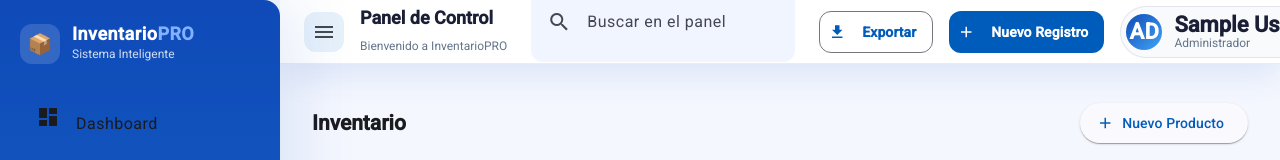
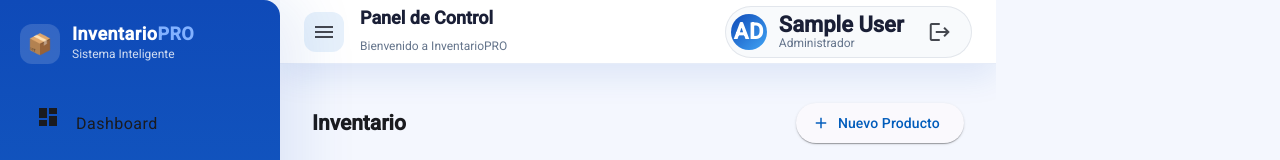
Before and after one commit to AntonioDazaF/Frontend-control-inventatio, an Angular app: page /inventory in a window 1280 px wide. Shown: the top 160 px of the page. Built offline with nearby package versions, Linux system fonts and the light colour scheme; no server answers; sample sign-in values are in the browser's storage.

Commit message:
Ensure reports chart aggregates all movements

```diff
--- a/src/app/reports/reports.component.ts
+++ b/src/app/reports/reports.component.ts
@@ -17,6 +17,9 @@ Chart.register(BarController, BarElement, CategoryScale, LinearScale, Title, Too
 })
 export class ReportsComponent implements OnInit {
   movimientosData: any[] = [];
+  private chart?: Chart;
+  private readonly pageSize = 100;
+  private movimientoIds = new Set<string>();
 
   constructor(private api: ApiService) {}
 
@@ -25,31 +28,116 @@ export class ReportsComponent implements OnInit {
   }
 
   cargarResumen(): void {
-    this.api.getMovimientos().subscribe({
+    this.movimientosData = [];
+    this.movimientoIds.clear();
+    if (this.chart) {
+      this.chart.destroy();
+      this.chart = undefined;
+    }
+
+    this.cargarPaginaMovimientos();
+  }
+
+  private cargarPaginaMovimientos(page: number = 0): void {
+    this.api.getMovimientos(page, this.pageSize).subscribe({
       next: (data: any) => {
-        this.movimientosData = Array.isArray(data) ? data : data.content || [];
-        this.renderChart();
+        const paginaActual = Array.isArray(data) ? data : data.content || [];
+
+        if (!paginaActual.length) {
+          this.renderChart();
+          return;
+        }
+
+        const nuevosMovimientos = paginaActual.filter((movimiento: any) => {
+          const identificador = this.obtenerIdentificadorMovimiento(movimiento);
+          if (!identificador) {
+            return true;
+          }
+          if (this.movimientoIds.has(identificador)) {
+            return false;
+          }
+          this.movimientoIds.add(identificador);
+          return true;
+        });
+
+        this.movimientosData.push(...nuevosMovimientos);
+
+        if (Array.isArray(data)) {
+          this.renderChart();
+          return;
+        }
+
+        const totalElements = typeof data.totalElements === 'number' ? data.totalElements : undefined;
+        const totalPages = typeof data.totalPages === 'number'
+          ? data.totalPages
+          : totalElements && data.size
+            ? Math.ceil(totalElements / data.size)
+            : undefined;
+        const currentPage = typeof data.number === 'number' ? data.number : page;
+
+        const hayMasPaginas = totalPages !== undefined && currentPage + 1 < totalPages;
+        const faltanElementos = totalElements !== undefined && this.movimientosData.length < totalElements;
+        const paginaLlena = paginaActual.length === (data.size ?? this.pageSize);
+        const seAgregaronNuevos = nuevosMovimientos.length > 0;
+
+        if (hayMasPaginas || faltanElementos || (paginaLlena && seAgregaronNuevos)) {
+          this.cargarPaginaMovimientos(currentPage + 1);
+        } else {
+          this.renderChart();
+        }
       },
       error: (err) => {
         console.error('Error cargando reportes:', err);
+        this.renderChart();
       }
     });
+  }
+
+  private obtenerIdentificadorMovimiento(movimiento: any): string | null {
+    if (movimiento == null || typeof movimiento !== 'object') {
+      return null;
+    }
+
+    if (movimiento.id !== undefined && movimiento.id !== null) {
+      return `id:${movimiento.id}`;
+    }
+
+    if (movimiento.codigo !== undefined && movimiento.codigo !== null) {
+      return `codigo:${movimiento.codigo}`;
+    }
+
+    if (movimiento.productoId !== undefined && movimiento.fecha) {
+      return `ref:${movimiento.productoId}-${movimiento.fecha}-${movimiento.tipo ?? ''}`;
+    }
+
+    return null;
   }
 
   renderChart(): void {
     const ctx = document.getElementById('movimientosChart') as HTMLCanvasElement;
     if (!ctx) return;
 
-    const entradas = this.movimientosData.filter(m => m.tipo === 'ENTRADA').length;
-    const salidas = this.movimientosData.filter(m => m.tipo === 'SALIDA').length;
+    if (this.chart) {
+      this.chart.destroy();
+    }
 
-    new Chart(ctx, {
+    const totales = this.movimientosData.reduce((acc, movimiento) => {
+      const tipo = (movimiento?.tipo || '').toUpperCase();
+      if (tipo === 'ENTRADA') {
+        acc.entradas += 1;
+      } else if (tipo === 'SALIDA') {
+        acc.salidas += 1;
+      }
+      return acc;
+    }, { entradas: 0, salidas: 0 });
+
+    this.chart = new Chart(ctx, {
       type: 'bar',
       data: {
         labels: ['Entradas', 'Salidas'],
         datasets: [{
           label: 'Movimientos',
-          data: [entradas, salidas],
+          data: [totales.entradas, totales.salidas],
           backgroundColor: ['#42a5f5', '#ef5350']
         }]
       },
--- a/src/app/shared/components/navbar/navbar.component.css
+++ b/src/app/shared/components/navbar/navbar.component.css
@@ -36,54 +36,10 @@
   color: #64748b;
 }
 
-.navbar-center {
-  flex: 1;
-  display: flex;
-  justify-content: center;
-}
-
-.search-field {
-  width: 100%;
-  max-width: 420px;
-}
-
-:host ::ng-deep .search-field .mdc-text-field {
-  background: #f1f5ff;
-  border-radius: 12px;
-}
-
-:host ::ng-deep .search-field .mdc-notched-outline__leading,
-:host ::ng-deep .search-field .mdc-notched-outline__trailing {
-  border: none;
-}
-
-:host ::ng-deep .search-field .mat-mdc-form-field-flex {
-  padding: 0 12px 0 4px;
-}
-
-:host ::ng-deep .search-field .mat-mdc-input-element {
-  padding: 12px 0;
-}
-
 .navbar-right {
   display: flex;
   align-items: center;
   gap: 16px;
-}
-
-.action-button {
-  display: inline-flex;
-  align-items: center;
-  gap: 8px;
-  border-radius: 12px !important;
-  padding: 0 16px;
-  height: 42px;
-  text-transform: none;
-  font-weight: 600;
-}
-
-.action-button mat-icon {
-  font-size: 18px;
 }
 
 .user-chip {
@@ -145,12 +101,6 @@
   margin-left: 4px;
 }
 
-@media (max-width: 1200px) {
-  .action-button:first-of-type {
-    display: none;
-  }
-}
-
 @media (max-width: 960px) {
   .navbar {
     flex-wrap: wrap;
@@ -168,28 +118,10 @@
   .navbar {
     gap: 12px;
   }
-}
-  .navbar-right {
-    justify-content: center;
-  .navbar-center {
-    order: 3;
-    width: 100%;
-  }
 
   .navbar-right {
-    flex-wrap: wrap;
     width: 100%;
     justify-content: flex-end;
-  }
-
-  .user-chip {
-    margin-left: auto;
-  }
-}
-
-@media (max-width: 600px) {
-  .navbar-right .action-button {
-    flex: 1 1 calc(50% - 8px);
   }
 
   .user-chip {
--- a/src/app/shared/components/navbar/navbar.component.html
+++ b/src/app/shared/components/navbar/navbar.component.html
@@ -8,23 +8,7 @@
       <span class="subtitle">Bienvenido a InventarioPRO</span>
     </div>
   </div>
-
-  <div class="navbar-center">
-    <mat-form-field appearance="outline" class="search-field">
-      <mat-icon matPrefix>search</mat-icon>
-      <input matInput placeholder="Buscar en el panel" />
-    </mat-form-field>
-  </div>
-
   <div class="navbar-right">
-    <button mat-stroked-button color="primary" class="action-button">
-      <mat-icon>download</mat-icon>
-      Exportar
-    </button>
-    <button mat-flat-button color="primary" class="action-button">
-      <mat-icon>add</mat-icon>
-      Nuevo Registro
-    </button>
     <div class="user-chip">
       <div class="user-avatar" [ngClass]="avatarClass">{{ avatarText }}</div>
       <div class="user-info">
```
